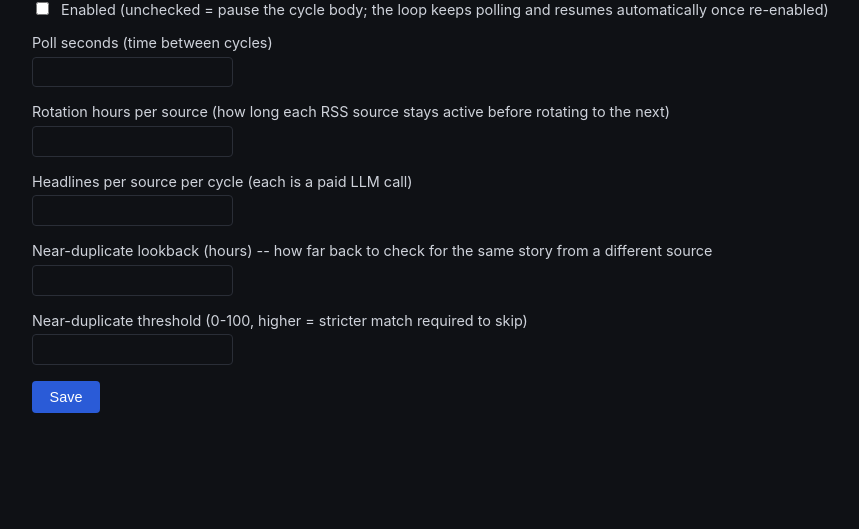
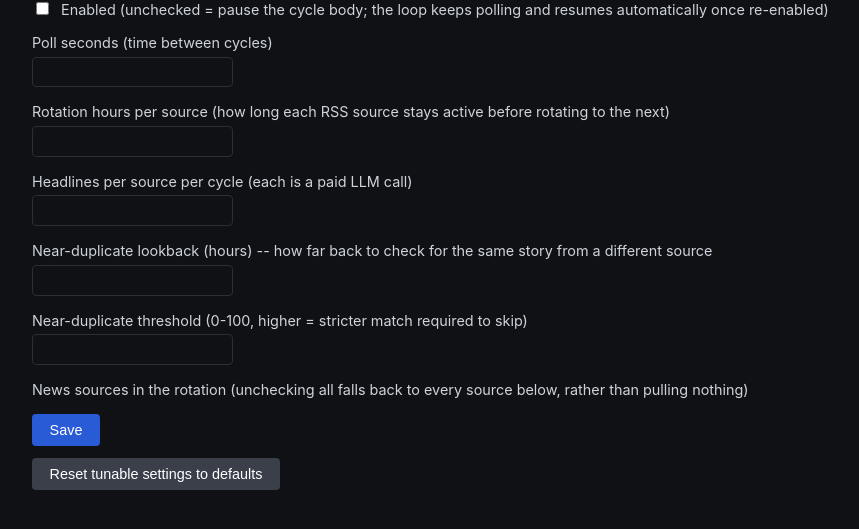
Before and after one commit to letqo/trading_engine_ai, a FastAPI app: template src/engine/dashboard/templates/predict_loop_config.html in a window 1280 px wide; the page is wider, and only the part inside the window is pictured. Shown: the part 236-765 px from the top of that part, without its empty margins (58-917 px from the left). Run offline with FastAPI, Linux system fonts and the light colour scheme; the template is opened without the code that fills it, so the values that code supplies are empty; parts of the project's set-up code (start-up, migrations or seed data) failed here and were passed over.

Commit message:
Add reset-to-defaults and per-source RSS selection to predict-loop config
Dashboard now lets the operator pick which RSS sources predict-loop
rotates through (checkboxes, defaulting to all when unset) and reset the
tunable settings (poll interval, rotation, dedup thresholds) back to their
shipped defaults without touching pause state. A config drift or an
all-unchecked selection safely falls back to every known source rather
than starving the loop of headlines.

Co-Authored-By: Claude Sonnet 5 <noreply@anthropic.com>

```diff
--- a/src/engine/dashboard/app.py
+++ b/src/engine/dashboard/app.py
@@ -53,6 +53,7 @@ from engine.cli.main import LIVE_ELIGIBLE_STRATEGIES
 from engine.config.guard import PaperOnlyViolation, enforce_paper_only
 from engine.config.settings import Settings, get_settings
 from engine.dashboard.auth import require_auth
+from engine.data.news import RSS_FEEDS, RSS_ROTATION_ORDER
 from engine.data.universe import Universe, load_universe
 from engine.execution.alpaca import AlpacaPaperClient
 from engine.execution.broker import Broker
@@ -388,11 +389,24 @@ def risk_events(request: Request, _user: str = Depends(require_auth), settings:
     return _templates.TemplateResponse(request, "risk_events.html", {"events": rows})
 
 
+_PREDICT_LOOP_TUNABLE_DEFAULTS = {
+    "poll_seconds": 3600,
+    "rotation_hours": 1.0,
+    "headlines_per_source": 10,
+    "near_dup_window_hours": 48.0,
+    "near_dup_threshold": 90.0,
+    "enabled_sources": list(RSS_ROTATION_ORDER),
+}
+
+
 @app.get("/predict-loop-config", response_class=HTMLResponse)
 def predict_loop_config_view(request: Request, _user: str = Depends(require_auth), settings: Settings = Depends(get_settings)):
     with get_session(settings) as session:
         config = get_predict_loop_config(session)
-    return _templates.TemplateResponse(request, "predict_loop_config.html", {"config": config, "saved": False})
+    return _templates.TemplateResponse(
+        request, "predict_loop_config.html",
+        {"config": config, "saved": False, "rss_feeds": RSS_FEEDS},
+    )
 
 
 @app.post("/predict-loop-config", response_class=HTMLResponse)
@@ -406,6 +420,7 @@ def predict_loop_config_update(
     headlines_per_source: int = Form(...),
     near_dup_window_hours: float = Form(...),
     near_dup_threshold: float = Form(...),
+    enabled_sources: list[str] = Form([]),
 ):
     with get_session(settings) as session:
         config = update_predict_loop_config(
@@ -416,8 +431,26 @@ def predict_loop_config_update(
             headlines_per_source=headlines_per_source,
             near_dup_window_hours=near_dup_window_hours,
             near_dup_threshold=near_dup_threshold,
+            enabled_sources=enabled_sources,
         )
-    return _templates.TemplateResponse(request, "predict_loop_config.html", {"config": config, "saved": True})
+    return _templates.TemplateResponse(
+        request, "predict_loop_config.html",
+        {"config": config, "saved": True, "rss_feeds": RSS_FEEDS},
+    )
+
+
+@app.post("/predict-loop-config/reset", response_class=HTMLResponse)
+def predict_loop_config_reset(request: Request, _user: str = Depends(require_auth), settings: Settings = Depends(get_settings)):
+    """Resets only the tunable numeric/source settings to their shipped
+    defaults -- deliberately leaves `enabled` (pause/resume state) alone,
+    since that's an operational toggle, not a tunable parameter, and a
+    silent un-pause here would be a real safety surprise."""
+    with get_session(settings) as session:
+        config = update_predict_loop_config(session, **_PREDICT_LOOP_TUNABLE_DEFAULTS)
+    return _templates.TemplateResponse(
+        request, "predict_loop_config.html",
+        {"config": config, "saved": True, "rss_feeds": RSS_FEEDS},
+    )
 
 
 @app.get("/hypotheses", response_class=HTMLResponse)
--- a/src/engine/dashboard/templates/predict_loop_config.html
+++ b/src/engine/dashboard/templates/predict_loop_config.html
@@ -29,6 +29,19 @@
     Near-duplicate threshold (0-100, higher = stricter match required to skip)
     <input type="number" step="0.1" name="near_dup_threshold" value="{{ config.near_dup_threshold }}" min="0" max="100" required>
   </label>
+  <label>
+    News sources in the rotation (unchecking all falls back to every source below, rather than pulling nothing)
+    {% for source_name in rss_feeds %}
+    <div>
+      <input type="checkbox" name="enabled_sources" value="{{ source_name }}" id="src-{{ source_name }}"
+        {% if config.enabled_sources is none or source_name in config.enabled_sources %}checked{% endif %}>
+      <label for="src-{{ source_name }}" style="display:inline;">{{ source_name }}</label>
+    </div>
+    {% endfor %}
+  </label>
   <button type="submit">Save</button>
 </form>
+<form method="post" action="/predict-loop-config/reset" style="margin-top: 0.75rem;">
+  <button type="submit" style="background: #3a3f4a;">Reset tunable settings to defaults</button>
+</form>
 {% endblock %}
```
Also changed, not shown: alembic/versions/b4e1c7a92f0d_add_enabled_sources_to_predict_loop_config.py (added, +29 -0 lines), src/engine/cli/main.py (+10 -2 lines), src/engine/journal/models.py (+8 -0 lines), tests/test_cli.py (+1 -1 lines), tests/test_dashboard.py (+45 -0 lines).
